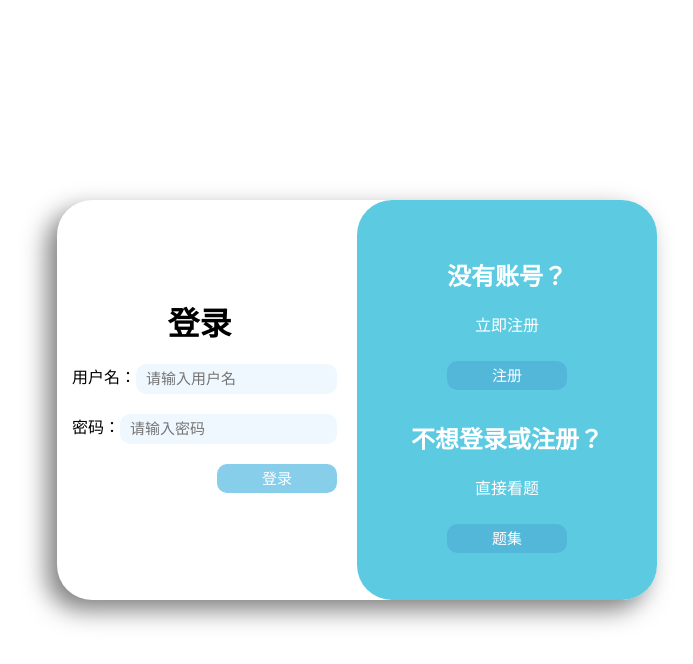
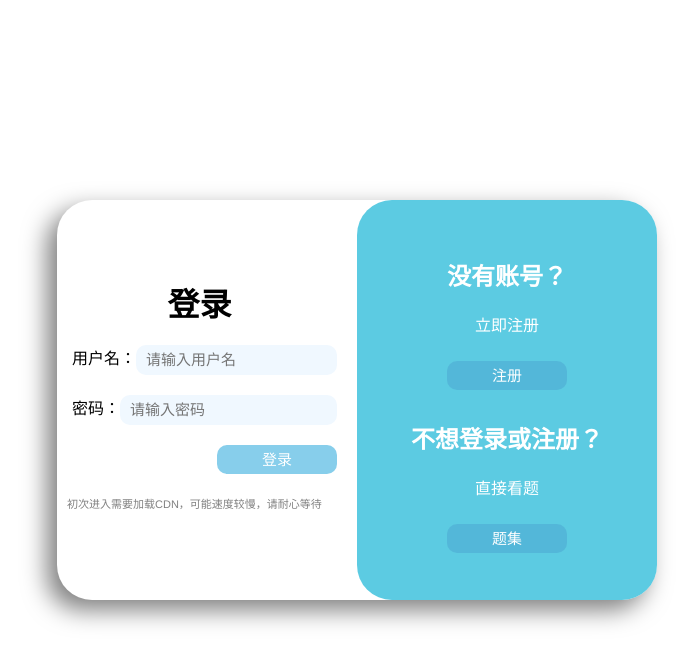
Before and after one commit to Louis-Liu-one/MathProbsOnline, a Python web app: template templates/login.html in a window 1280 px wide. Shown: the top 664 px of the page, without its empty margins (283-976 px from the left). Run offline with Jinja, Linux system fonts and the light colour scheme; the template is opened without the code that fills it, so the values that code supplies are empty.

Commit message:
添加CDN加载提醒 更新.gitignore 更新README.md

```diff
--- a/templates/login.html
+++ b/templates/login.html
@@ -19,6 +19,9 @@
             autocomplete="current-password" required>
     </span>
     <span><button type="submit">登录</button></span>
+    <p style="font-size: 11px; color: gray;">
+        初次进入需要加载CDN，可能速度较慢，请耐心等待
+    </p>
 </form>
 {% endblock %}
 
```
Also changed, not shown: README.md, 1 other file.
